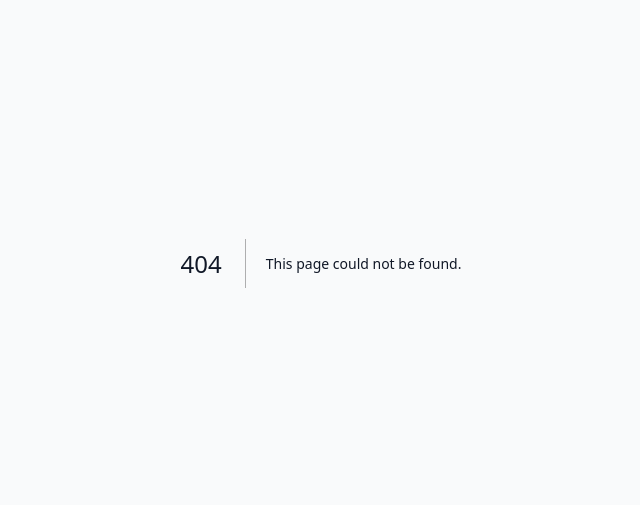
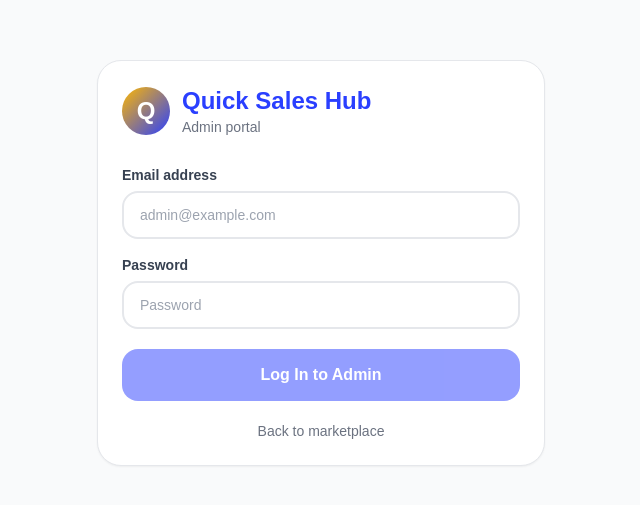
Before and after one commit to Orukepikin/quick-sales-hub, a Next.js app: page /admin in a window 1280 px wide. Before the commit this address had no page. Shown: the part 137-642 px from the top of the page, without its empty margins (319-959 px from the left). Built offline with nearby package versions, Linux system fonts and the light colour scheme.

Commit message:
Add standalone admin route

```diff
--- /dev/null
+++ b/app/admin/page.tsx
@@ -0,0 +1,189 @@
+"use client";
+
+import { useEffect, useState } from "react";
+import Link from "next/link";
+import toast from "react-hot-toast";
+import AdminDashboard from "@/components/admin/AdminDashboard";
+import { authApi } from "@/lib/api-client";
+
+type AdminState = "checking" | "login" | "ready" | "denied";
+
+const isAdminUser = (user: any) => String(user?.role || "").toUpperCase() === "ADMIN";
+
+export default function AdminPage() {
+  const [state, setState] = useState<AdminState>("checking");
+  const [user, setUser] = useState<any>(null);
+  const [form, setForm] = useState({ email: "", password: "" });
+  const [loading, setLoading] = useState(false);
+
+  useEffect(() => {
+    const checkAdminSession = async () => {
+      try {
+        if (!localStorage.getItem("token")) {
+          setState("login");
+          return;
+        }
+
+        const data: any = await authApi.me();
+        if (!isAdminUser(data.user)) {
+          setState("denied");
+          return;
+        }
+
+        setUser(data.user);
+        setState("ready");
+      } catch {
+        localStorage.removeItem("token");
+        setState("login");
+      }
+    };
+
+    checkAdminSession();
+  }, []);
+
+  const login = async () => {
+    try {
+      setLoading(true);
+      const data: any = await authApi.login({
+        email: form.email.trim(),
+        password: form.password,
+      });
+
+      if (!isAdminUser(data.user)) {
+        localStorage.removeItem("token");
+        setState("denied");
+        toast.error("This account is not an admin account.");
+        return;
+      }
+
+      localStorage.setItem("token", data.token);
+      setUser(data.user);
+      setState("ready");
+      toast.success("Welcome to admin.");
+    } catch (error: any) {
+      toast.error(error.message || "Could not sign in");
+    } finally {
+      setLoading(false);
+    }
+  };
+
+  const logout = () => {
+    localStorage.removeItem("token");
+    setUser(null);
+    setState("login");
+  };
+
+  if (state === "checking") {
+    return (
+      <main className="min-h-screen bg-gray-50 flex items-center justify-center px-4">
+        <div className="text-center">
+          <div className="w-14 h-14 bg-gradient-to-br from-brand-yellow to-brand-blue rounded-2xl flex items-center justify-center text-white text-2xl font-extrabold mx-auto mb-4">
+            Q
+          </div>
+          <p className="text-sm font-semibold text-gray-600">Checking admin access...</p>
+        </div>
+      </main>
+    );
+  }
+
+  if (state === "denied") {
+    return (
+      <main className="min-h-screen bg-gray-50 flex items-center justify-center px-4">
+        <section className="w-full max-w-md bg-white rounded-2xl border border-gray-200 p-6 text-center shadow-sm">
+          <div className="w-14 h-14 bg-red-50 text-red-600 rounded-2xl flex items-center justify-center text-2xl font-extrabold mx-auto mb-4">
+            !
+          </div>
+          <h1 className="font-display text-2xl font-extrabold text-gray-900 mb-2">Admin access only</h1>
+          <p className="text-sm text-gray-600 mb-5">
+            The account currently signed in does not have admin permissions.
+          </p>
+          <button
+            onClick={logout}
+            className="w-full py-3 bg-brand-blue text-white rounded-xl font-display font-bold hover:bg-brand-blue-dark transition-all"
+          >
+            Sign in with admin account
+          </button>
+        </section>
+      </main>
+    );
+  }
+
+  if (state === "login") {
+    return (
+      <main className="min-h-screen bg-gray-50 flex items-center justify-center px-4 py-10">
+        <section className="w-full max-w-md bg-white rounded-2xl border border-gray-200 p-6 shadow-sm">
+          <div className="flex items-center gap-3 mb-7">
+            <div className="w-12 h-12 bg-gradient-to-br from-brand-yellow to-brand-blue rounded-2xl flex items-center justify-center text-white text-2xl font-extrabold">
+              Q
+            </div>
+            <div>
+              <h1 className="font-display text-2xl font-extrabold text-brand-blue">Quick Sales Hub</h1>
+              <p className="text-sm text-gray-500">Admin portal</p>
+            </div>
+          </div>
+
+          <label className="block text-sm font-semibold text-gray-700 mb-1.5">Email address</label>
+          <input
+            type="email"
+            value={form.email}
+            onChange={(event) => setForm({ ...form, email: event.target.value })}
+            className="w-full px-4 py-3 border-2 border-gray-200 rounded-xl text-sm outline-none transition-all focus:border-brand-blue focus:ring-[3px] focus:ring-brand-blue/10 mb-4"
+            placeholder="admin@example.com"
+          />
+
+          <label className="block text-sm font-semibold text-gray-700 mb-1.5">Password</label>
+          <input
+            type="password"
+            value={form.password}
+            onChange={(event) => setForm({ ...form, password: event.target.value })}
+            onKeyDown={(event) => {
+              if (event.key === "Enter") login();
+            }}
+            className="w-full px-4 py-3 border-2 border-gray-200 rounded-xl text-sm outline-none transition-all focus:border-brand-blue focus:ring-[3px] focus:ring-brand-blue/10 mb-5"
+            placeholder="Password"
+          />
+
+          <button
+            onClick={login}
+            disabled={loading || !form.email.trim() || !form.password}
+            className="w-full py-3.5 bg-brand-blue text-white rounded-xl font-display font-bold hover:bg-brand-blue-dark transition-all disabled:opacity-50 disabled:cursor-not-allowed"
+          >
+            {loading ? "Signing in..." : "Log In to Admin"}
+          </button>
+
+          <Link href="/" className="block text-center text-sm text-gray-500 hover:text-brand-blue mt-5">
+            Back to marketplace
+          </Link>
+        </section>
+      </main>
+    );
+  }
+
+  return (
+    <main className="min-h-screen bg-gray-50">
+      <header className="bg-white border-b border-gray-200 sticky top-0 z-20">
+        <div className="max-w-[1280px] mx-auto px-4 sm:px-5 py-4 flex items-center justify-between gap-3">
+          <div className="flex items-center gap-3">
+            <div className="w-11 h-11 bg-gradient-to-br from-brand-yellow to-brand-blue rounded-2xl flex items-center justify-center text-white text-xl font-extrabold">
+              Q
+            </div>
+            <div>
+              <h1 className="font-display text-xl font-extrabold text-brand-blue">Quick Sales Hub Admin</h1>
+              <p className="text-xs text-gray-500">{user?.email}</p>
+            </div>
+          </div>
+          <button
+            onClick={logout}
+            className="px-4 py-2 bg-gray-100 text-gray-700 rounded-xl text-sm font-semibold hover:bg-gray-200 transition-all"
+          >
+            Logout
+          </button>
+        </div>
+      </header>
+
+      <section className="max-w-[1280px] mx-auto px-4 sm:px-5 py-5">
+        <AdminDashboard />
+      </section>
+    </main>
+  );
+}
```
